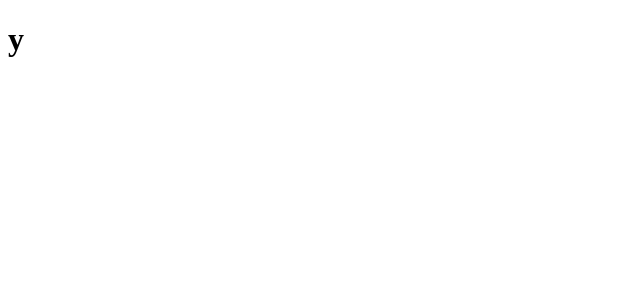
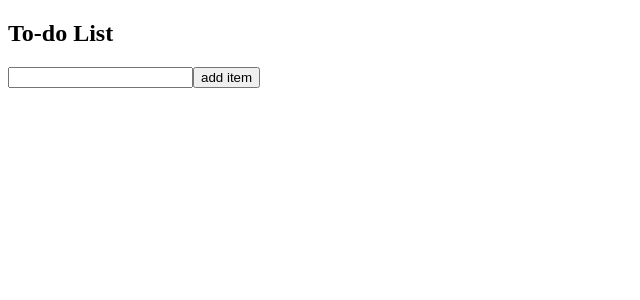
Before and after one commit to sun-n-y/toDoListAppSolo, a React (Vite) app: page / in a window 1280 px wide. Shown: the top 300 px of the page, without its empty margins (0-640 px from the left). Built offline with nearby package versions, Linux system fonts and the light colour scheme.

Commit message:
add form component

```diff
--- a/src/App.jsx
+++ b/src/App.jsx
@@ -1,5 +1,13 @@
+import { useState } from 'react';
+import Form from './Form';
+
 function App() {
-  return <h1>y</h1>;
+  const [items, setItems] = useState([]);
+  return (
+    <main>
+      <Form />
+    </main>
+  );
 }
 
 export default App;
--- /dev/null
+++ b/src/Form.jsx
@@ -0,0 +1,26 @@
+import { useState } from 'react';
+
+const Form = () => {
+  const [newItem, setNewItem] = useState('');
+  const handleSubmit = (e) => {
+    e.preventDefault();
+    if (!newItem) return;
+    console.log(newItem);
+  };
+  return (
+    <section className="section-center">
+      <h1>To-do List</h1>
+      <form onSubmit={handleSubmit}>
+        <div className="form-control">
+          <input
+            type="text"
+            value={newItem}
+            onChange={(e) => setNewItem(e.target.value)}
+          />
+          <button type="submit">add item</button>
+        </div>
+      </form>
+    </section>
+  );
+};
+export default Form;
```
